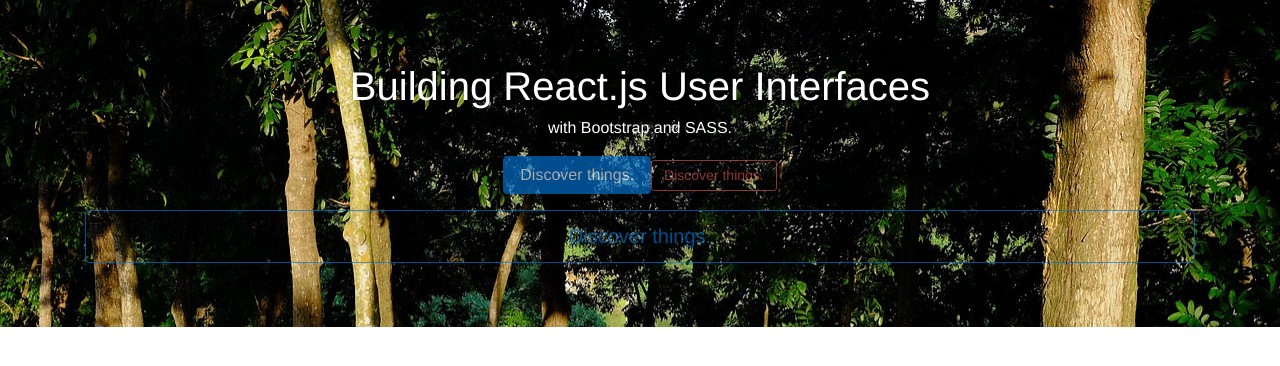
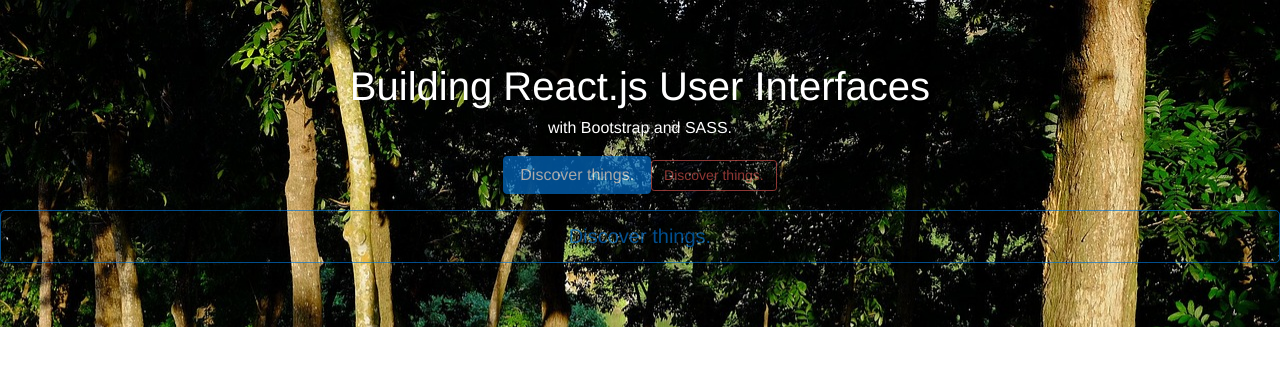
Before and after one commit to Dabrown18/react-interfaces, a React (Create React App) app: page / in a window 1280 px wide. Shown: the top 366 px of the page. Built offline with nearby package versions, Linux system fonts and the light colour scheme.

Commit message:
Removing Unknown Props from HTML

```diff
--- a/src/App.js
+++ b/src/App.js
@@ -7,7 +7,10 @@ import Container from './bootstrap/Container';
 export default class App extends Component {
   render() {
     return (
-      <Jumbotron className="-fluid text-xs-center" style={{backgroundImage:'url(img/forest-1198698_1280.jpg)',color:'white'}}>
+      <Jumbotron
+        className="-fluid text-xs-center"
+        style={{backgroundImage:'url(img/forest-1198698_1280.jpg)',color:'white'}}
+        containerFluid={true}>
         <h1>Building React.js User Interfaces</h1>
         <p>with Bootstrap and SASS.</p>
         <p>
--- a/src/bootstrap/Jumbotron.js
+++ b/src/bootstrap/Jumbotron.js
@@ -4,9 +4,13 @@ import Container from './Container';
 
 export default class Jumbotron extends Component {
 	render() {
+		const props = Object.assign({}, this.props);
+		const containerFluid = props.containerFluid;
+		delete props.containerFluid;
+
 		return (
 			<div {...this.props} className={classify("jumbotron", this.props.className)}>
-				<Container>
+				<Container fluid={containerFluid}>
 					{this.props.children}
 				</Container>
 			</div>
```
